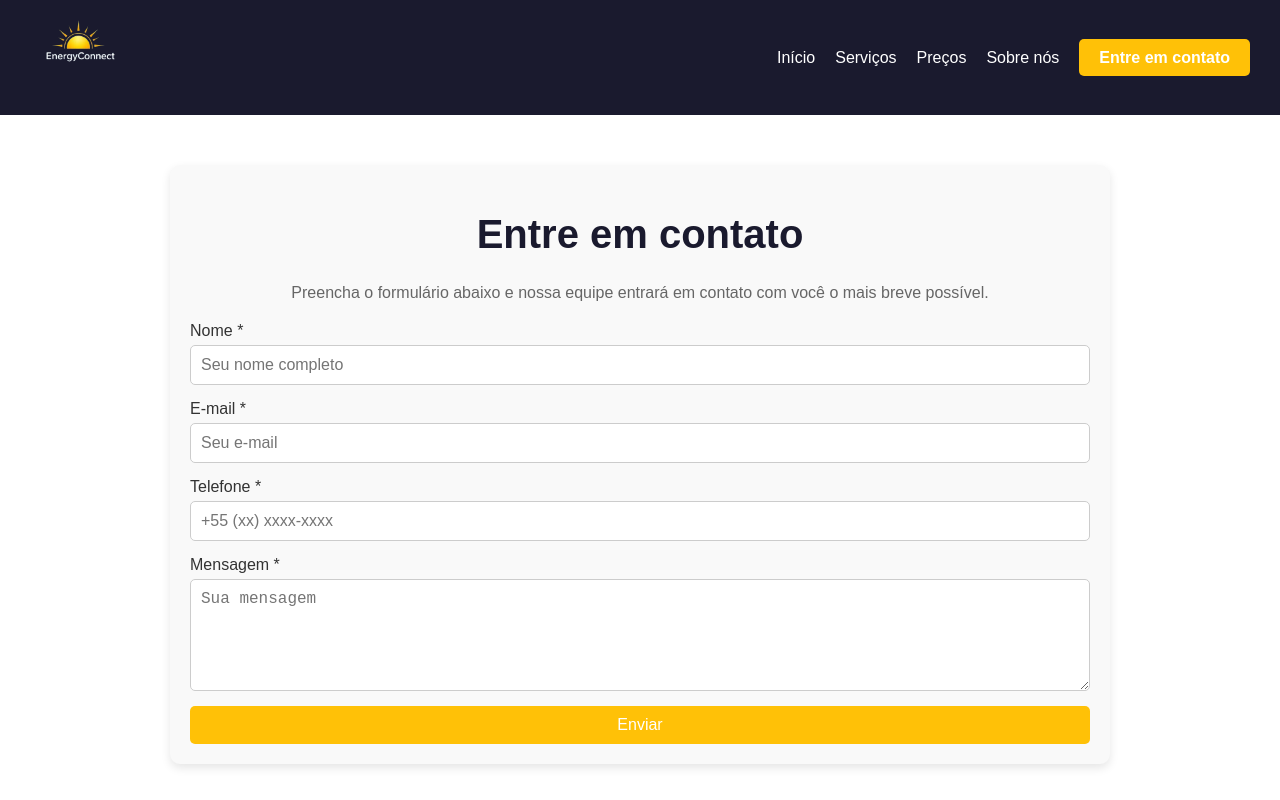
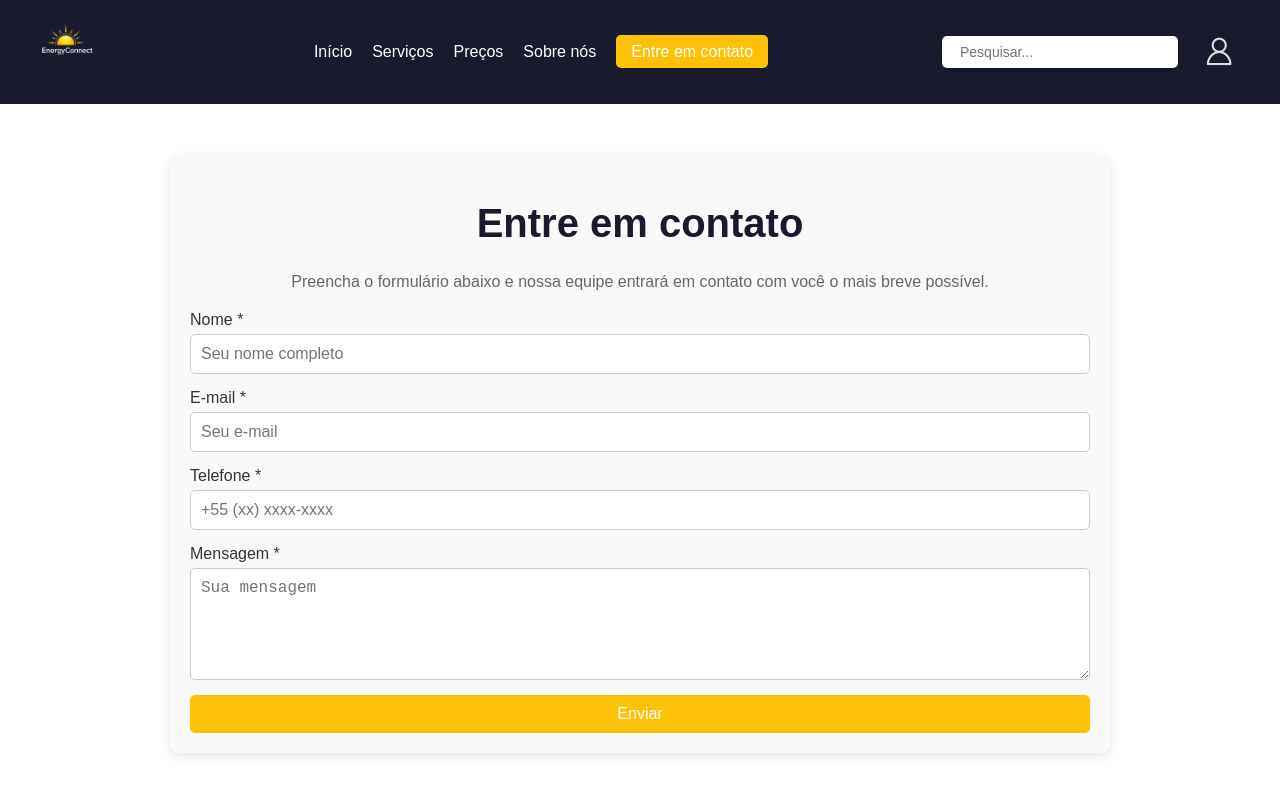
Before and after one commit to mkenzo16/EnergiaConnect, a Next.js app in the folder energia-connect/: page /contato in a window 1280 px wide. Shown: the top 800 px of the page. Built offline with nearby package versions, Linux system fonts and the light colour scheme.

Commit message:
alteração no cabecalho

```diff
--- a/energia-connect/src/app/components/Cabecalho/Header.module.css
+++ b/energia-connect/src/app/components/Cabecalho/Header.module.css
@@ -2,41 +2,82 @@
   display: flex;
   justify-content: space-between;
   align-items: center;
-  padding: 8px 30px;
-  background: #1a1a2e;
-  color: white;
+  padding: 15px 30px;
+  background-color: #1a1a2e;
 }
 
-.logoImage {
-  height: 95px;
+.logo img {
+  height: 70px;
 }
 
 .navLinks {
+  display: flex;
   list-style: none;
-  display: flex;
   gap: 20px;
 }
 
-.navLink {
+.navLinks li a {
+  text-decoration: none;
   color: white;
-  text-decoration: none;
-  transition: color 0.3s;
+  font-size: 16px;
+  transition: color 0.3s ease, transform 0.3s ease;
 }
 
-.navLink:hover {
-  color: #ffc107;
+.navLinks li a:hover {
+  color: #FFC107;
+  transform: scale(1.1);
 }
 
 .contactButton {
-  padding: 10px 20px;
-  background: #FFC107;
-  color: white;
+  background-color: #FFC107;
+  color: black;
+  padding: 8px 15px;
   border-radius: 5px;
   text-decoration: none;
-  font-weight: bold;
-  transition: background 0.3s;
+  transition: background-color 0.3s ease, transform 0.3s ease;
 }
 
-.contactButton:hover {
-  background: #ffb000;
+.actions {
+  display: flex;
+  align-items: center;
+  gap: 10px;
 }
+
+.searchContainer {
+  display: flex;
+  align-items: center;
+  background-color: #fff;
+  border-radius: 5px;
+  padding: 0 10px;
+  box-shadow: 0px 2px 4px rgba(0, 0, 0, 0.2);
+}
+
+.searchInput {
+  padding: 8px;
+  border: none;
+  outline: none;
+  width: 200px;
+  font-size: 14px;
+}
+
+.userIconContainer {
+  display: flex;
+  align-items: center;
+}
+
+.userIcon {
+  background: none;
+  border: none;
+  cursor: pointer;
+  transition: transform 0.3s ease, opacity 0.3s ease;
+}
+
+.userIcon img {
+  height: 50px;
+  filter: invert(100%);
+}
+
+.userIcon:hover {
+  transform: rotate(15deg) scale(1.2);
+  opacity: 0.9;
+}
--- a/energia-connect/src/app/components/Cabecalho/Header.tsx
+++ b/energia-connect/src/app/components/Cabecalho/Header.tsx
@@ -1,3 +1,5 @@
+"use client";
+
 import React from 'react';
 import Link from 'next/link';
 import styles from './Header.module.css';
@@ -6,37 +8,33 @@ const Header = () => {
   return (
     <header className={styles.header}>
       <div className={styles.logo}>
-        <img src="/logo.png" alt="Logo" className={styles.logoImage} />
+        <img src="/logo.png" alt="Logo" />
       </div>
       <nav>
         <ul className={styles.navLinks}>
-          <li>
-            <Link href="/" className={styles.navLink}>
-              Início
-            </Link>
-          </li>
-          <li>
-            <Link href="#about" className={styles.navLink}>
-              Serviços
-            </Link>
-          </li>
-          <li>
-            <Link href="#partners" className={styles.navLink}>
-              Preços
-            </Link>
-          </li>
-          <li>
-            <Link href="#footer" className={styles.navLink}>
-              Sobre nós
-            </Link>
-          </li>
-          <li>
-            <Link href="/contato" className={styles.contactButton}>
-              Entre em contato
-            </Link>
-          </li>
+          <li><Link href="/">Início</Link></li>
+          <li><Link href="/#services">Serviços</Link></li>
+          <li><Link href="/#pricing">Preços</Link></li>
+          <li><Link href="/#about">Sobre nós</Link></li>
+          <li><Link href="/contato" className={styles.contactButton}>Entre em contato</Link></li>
         </ul>
       </nav>
+      <div className={styles.actions}>
+        <div className={styles.searchContainer}>
+          <input
+            type="text"
+            placeholder="Pesquisar..."
+            className={styles.searchInput}
+          />
+        </div>
+        <div className={styles.userIconContainer}>
+          <Link href="/cadastro">
+            <button className={styles.userIcon}>
+              <img src="/user.png" alt="User" />
+            </button>
+          </Link>
+        </div>
+      </div>
     </header>
   );
 };
```
Also changed, not shown: energia-connect/public/lupa.png (added), energia-connect/public/user.png (added).
